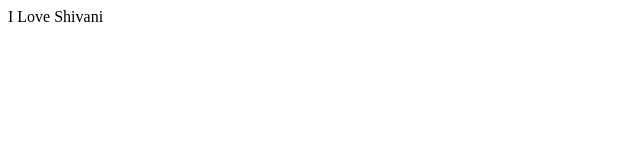
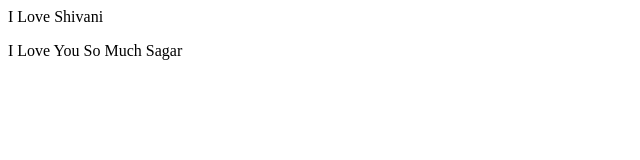
Before and after one commit to chopdarsagar/localrepo, a plain HTML site: page index.html in a window 1280 px wide. Shown: the whole page, without its empty margins (0-640 px from the left). Drawn offline with Linux system fonts and the light colour scheme.

Commit message:
New Feature is added

```diff
--- a/index.html
+++ b/index.html
@@ -1 +1,2 @@
 <p>I Love Shivani</p>
+<p>I Love You So Much Sagar</p>
```
